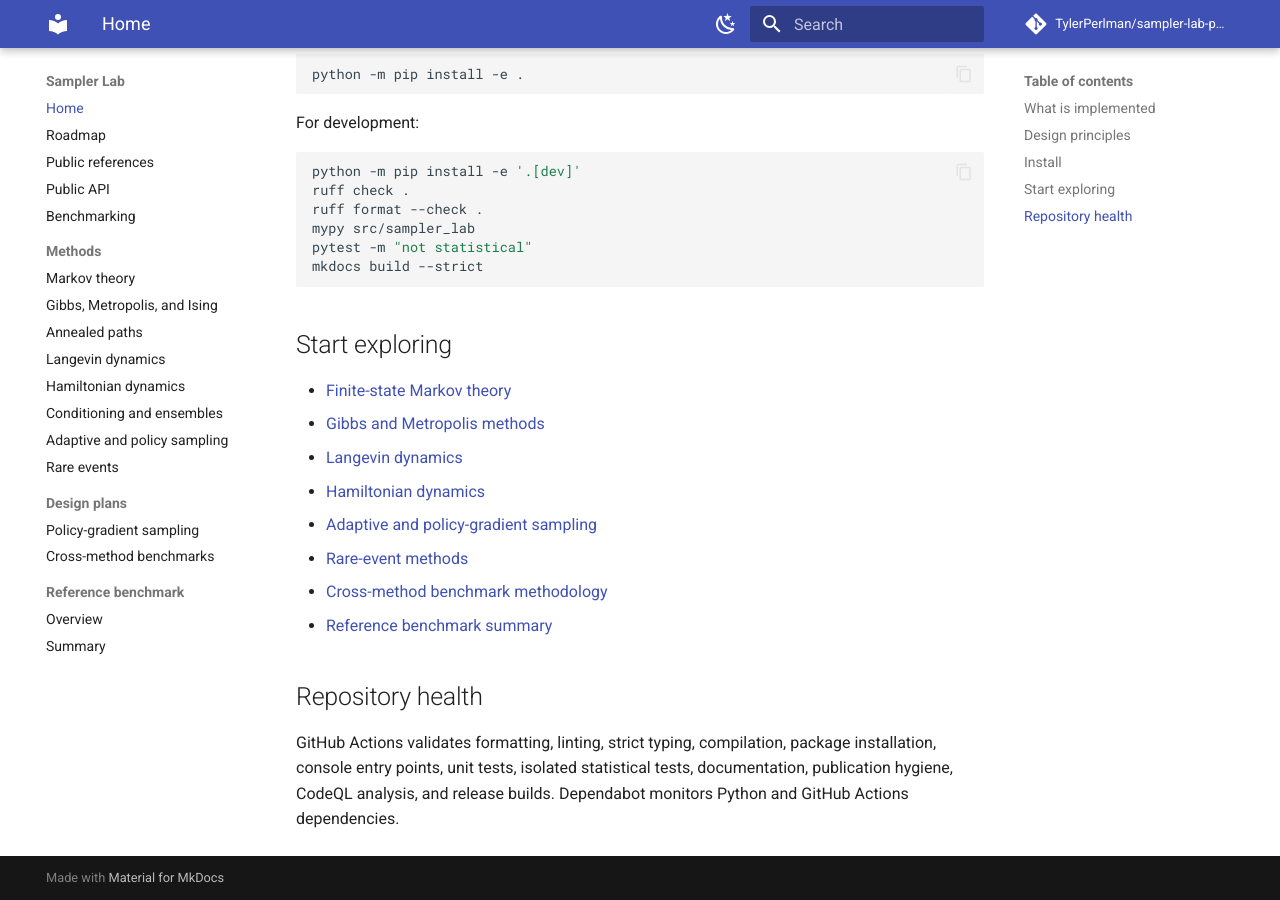
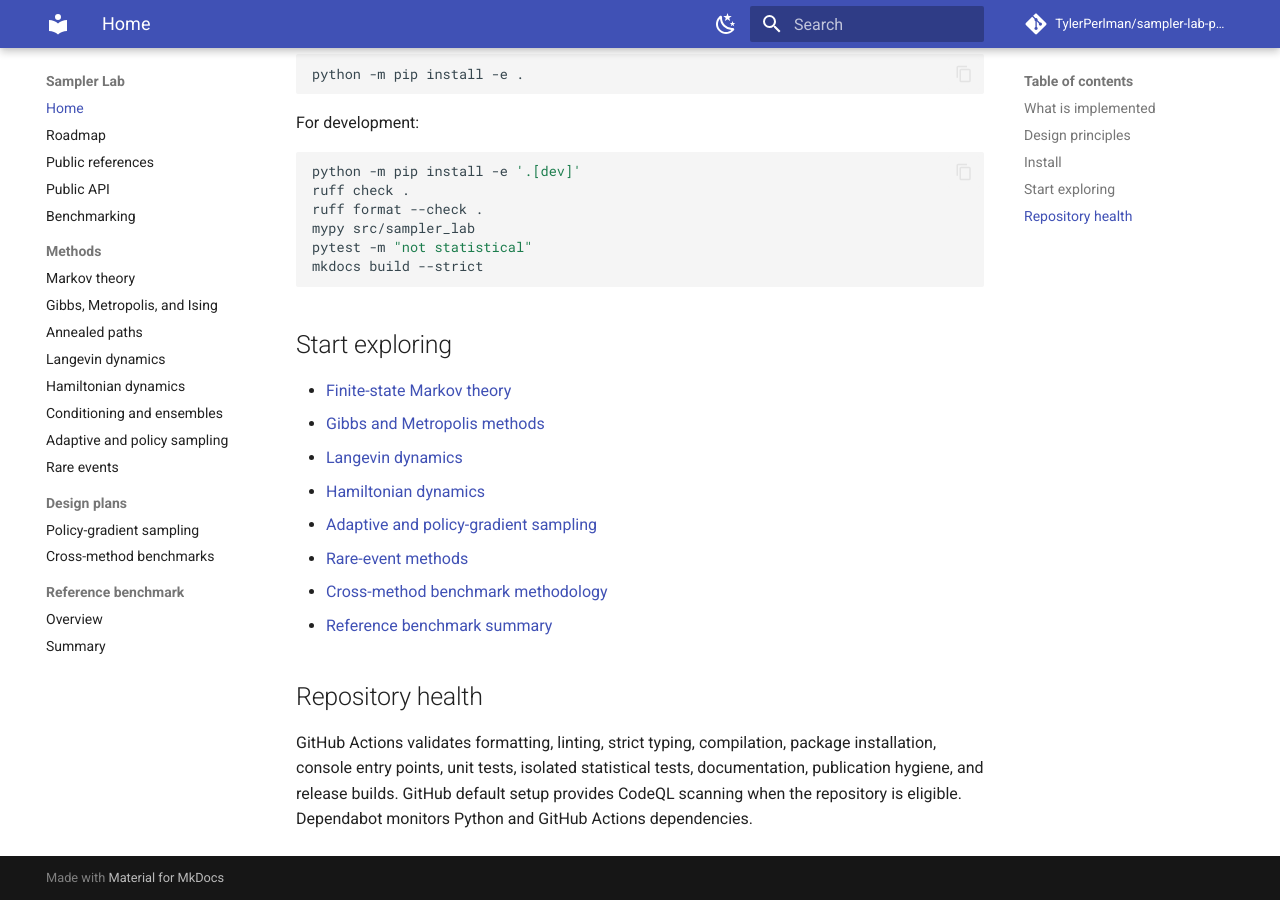
Before and after one commit to TylerPerlman/sampler-lab, an MkDocs documentation site: the page built from docs/index.md, in a window 1280 px wide and 900 px high, scrolled down 1064 px. Built offline with MkDocs 1.6.1 and Material for MkDocs 9.7.7, drawn with Linux system fonts in a browser that asks for light colours; comment, search, counter and statistics services are not loaded.

Commit message:
Document default CodeQL setup accurately

```diff
--- a/docs/index.md
+++ b/docs/index.md
@@ -61,4 +61,5 @@ mkdocs build --strict
 
 GitHub Actions validates formatting, linting, strict typing, compilation, package installation,
 console entry points, unit tests, isolated statistical tests, documentation, publication hygiene,
-CodeQL analysis, and release builds. Dependabot monitors Python and GitHub Actions dependencies.
+and release builds. GitHub default setup provides CodeQL scanning when the repository is eligible.
+Dependabot monitors Python and GitHub Actions dependencies.
```
